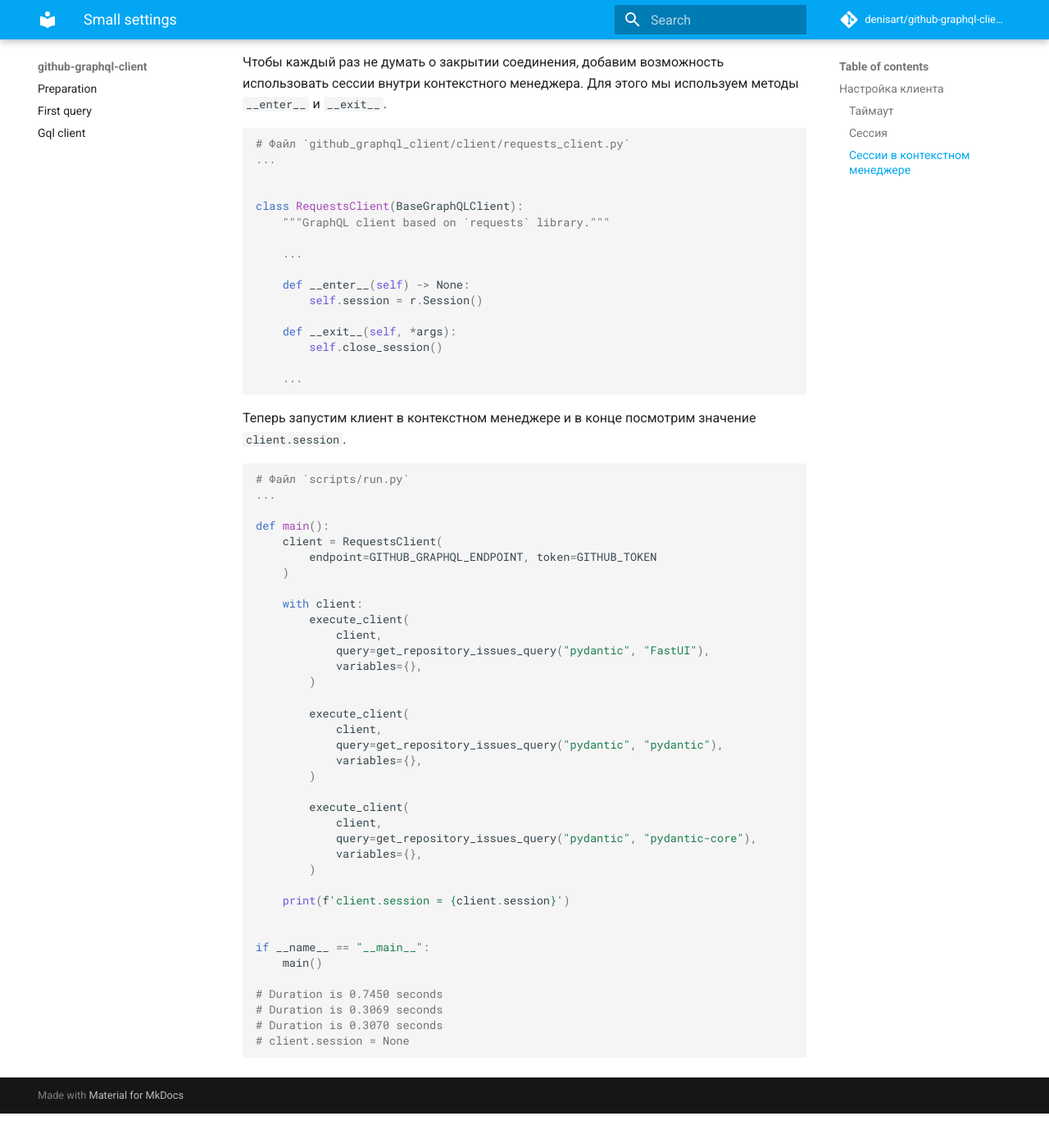
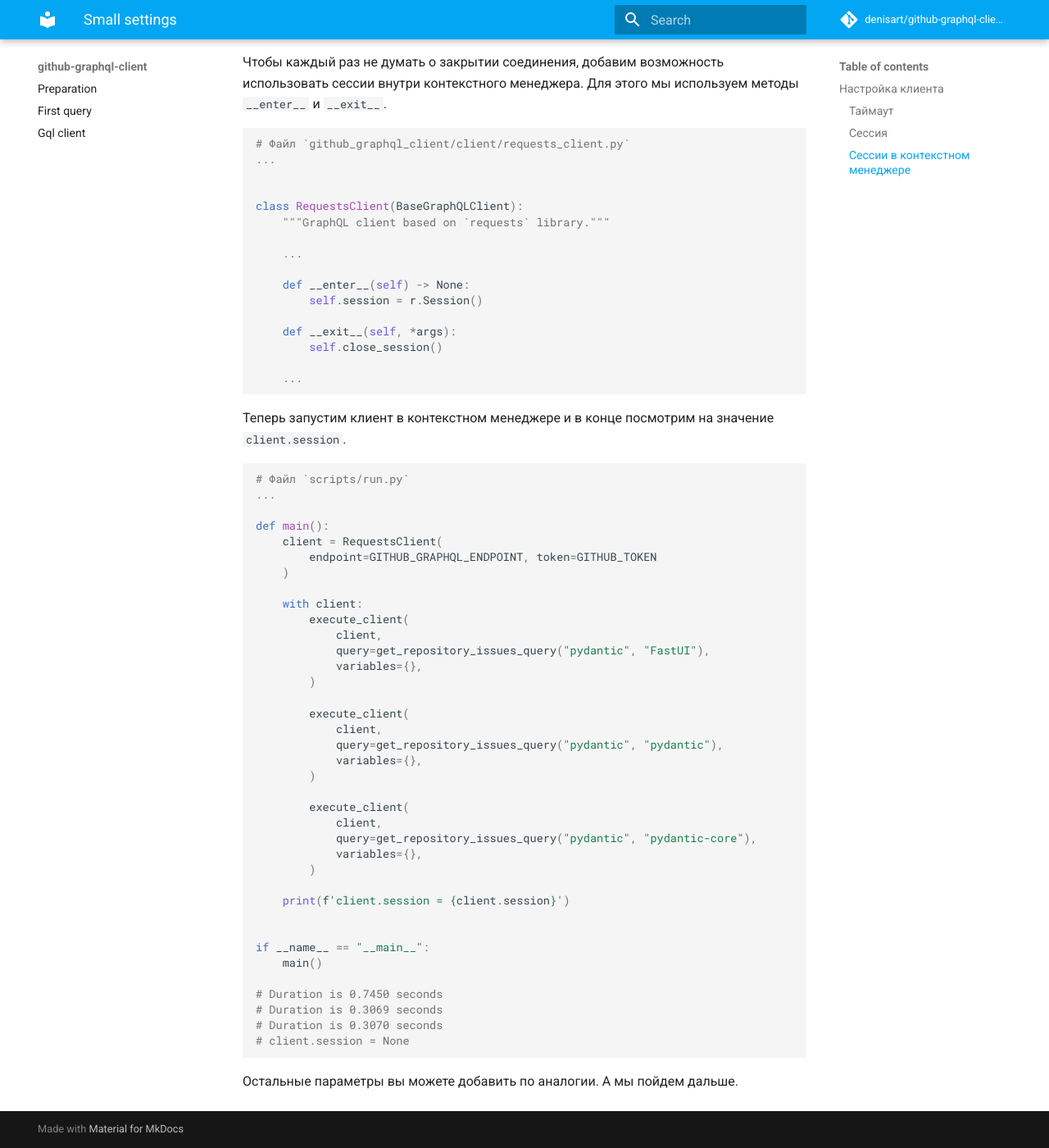
Before and after one commit to denisart/github-graphql-client, an MkDocs documentation site: the page built from docs/small_settings.md, in a window 1280 px wide and 1400 px high, scrolled down 3782 px. Shown: the whole window at 82% size. Built offline with MkDocs 1.6.1 and Material for MkDocs 9.7.7, drawn with Linux system fonts in a browser that asks for light colours; comment, search, counter and statistics services are not loaded; before the commit the page ends 5140 px from its top, so only the background shows below that.

Commit message:
Update small_settings.md

````diff
--- a/docs/small_settings.md
+++ b/docs/small_settings.md
@@ -212,7 +212,7 @@ class RequestsClient(BaseGraphQLClient):
 
 ```
 
-Теперь запустим клиент в контекстном менеджере и в конце посмотрим значение `client.session`.
+Теперь запустим клиент в контекстном менеджере и в конце посмотрим на значение `client.session`.
 
 ```python
 # Файл `scripts/run.py`
@@ -253,3 +253,5 @@ if __name__ == "__main__":
 # Duration is 0.3070 seconds
 # client.session = None
 ```
+
+Остальные параметры вы можете добавить по аналогии. А мы пойдем дальше.
````
